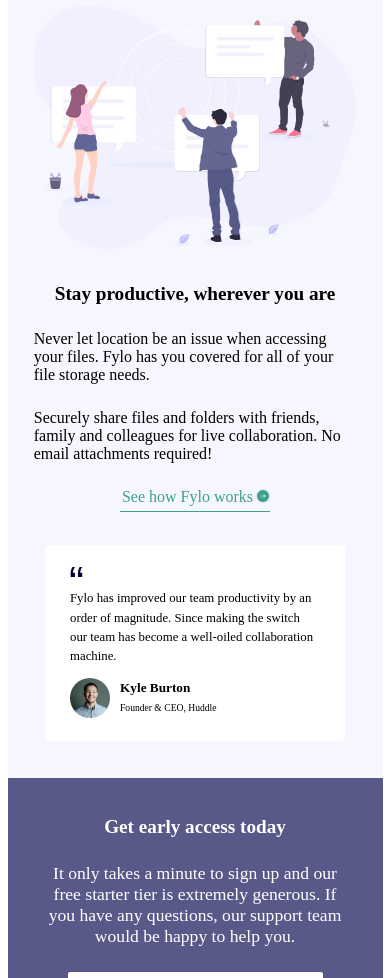
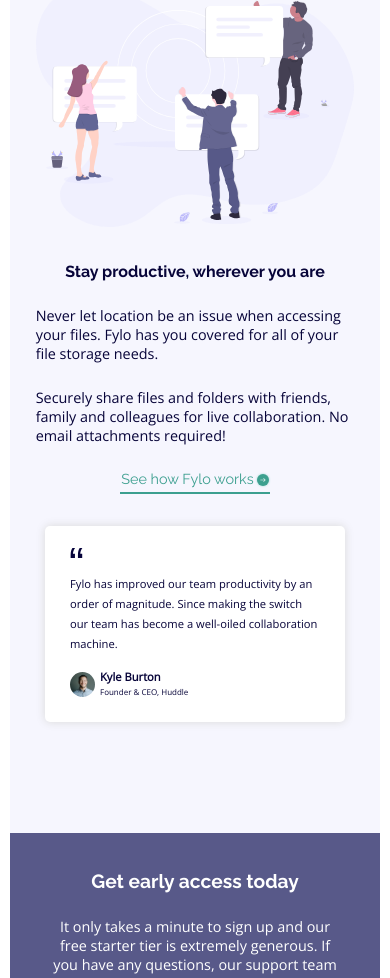
Before and after one commit to Pi-Gul/fylo-landing-page, a plain HTML site: page index.html in a window 390 px wide. Shown: the part 1022-2000 px from the top of the page. Drawn offline with nearby package versions, Linux system fonts and the light colour scheme.

Commit message:
added fonts; adjustments to the mobile design version

```diff
--- a/index.html
+++ b/index.html
@@ -5,6 +5,8 @@
 		<meta charset="UTF-8">
 		<meta name="viewport" content="width=device-width, initial-scale=1.0"> <!-- displays site properly based on user's device -->
 		<link rel="icon" type="image/png" sizes="32x32" href="./images/favicon-32x32.png">
+		<link href="https://fonts.googleapis.com/css?family=Raleway:400,700&display=swap" rel="stylesheet">
+		<link href="https://fonts.googleapis.com/css?family=Open+Sans&display=swap" rel="stylesheet">
 		<title>Frontend Mentor | Fylo landing page with two column layout</title>
 		<link href="./styles/style.css" rel="stylesheet" type="text/css">
 	</head>
--- a/styles/style.css
+++ b/styles/style.css
@@ -20,9 +20,10 @@ html {
 }
 
 body {
-  max-width: 375px;
+  width: 95%;
   margin: 0px auto;
   padding-left: 0px 5px;
+  font-family: "Open Sans", sans-serif;
 }
 
 header {
@@ -38,8 +39,8 @@ main {
   background-size: cover;
 }
 
-header {
-
+header, h1, a {
+  font-family: "Raleway", sans-serif;
 }
 
 p {
@@ -71,13 +72,13 @@ input {
   background-color: hsl(224, 93%, 58%);
   color: white;
   border: 0px;
+  font-weight: bold;
 }
 
 /* Header */
 
 .header {
   margin-bottom: 100px;
-  padding: 0% 3%;
 }
 
 .header-logo {
@@ -86,7 +87,6 @@ input {
 
 .header-nav {
   display: grid;
-  width: 100%;
   justify-items: end;
 }
 
@@ -112,13 +112,14 @@ input {
 }
 
 .section.s1 h1 {
-  font-size: 1.7rem;
+  font-size: 1.6rem;
   text-align: center;
+  color: hsl(238, 22%, 35%);
 }
 
 .section.s1 p {
   text-align: center;
-  font-size: 1.2rem;
+  font-size: 0.9rem;
   color: hsl(238, 22%, 35%);
 }
 
@@ -140,17 +141,19 @@ input {
 /* Section 2 */
 
 .section.s2 {
-  padding: 10% 7%;
+  padding: 10% 7% 30% 7%;
   background-color: hsl(240, 75%, 98%);
 }
 
 .section.s2 h1 {
   text-align: center;
-  font-size: 1.2rem;
+  font-size: 1rem;
+  color: hsl(243, 87%, 12%);
 }
 
 .section.s2 p {
-  font-size: 1rem;
+  font-size: 0.9rem;
+  color: hsl(243, 87%, 12%);
 }
 
 .see-link {
@@ -158,7 +161,7 @@ input {
   width: 150px;
   grid-template-columns: 135px 15px;
   padding-bottom: 5px;
-  border-bottom: 1px solid hsl(170, 45%, 43%);
+  border-bottom: 2px solid hsl(170, 45%, 43%);
   justify-items: center;
   justify-content: end;
   margin: 0% auto;
@@ -167,11 +170,17 @@ input {
 .see-link a {
   color: hsl(170, 45%, 43%);
   text-decoration: none;
+  font-size: 0.9rem;
+}
+
+.icon-arrow {
+  position: relative;
+  top: 2px;
 }
 
 .testimonial {
   display: grid;
-  grid-template: 10px 100px 20px 20px / repeat(10, 1fr);
+  grid-template: 10px 110px 15px 15px / repeat(10, 1fr);
   align-items: center;
   width: 300px;
   background-color: white;
@@ -179,6 +188,8 @@ input {
   padding: 23px 25px;
   border-radius: 5px;
   margin-top: 10%;
+  color: hsl(243, 87%, 12%);
+  box-shadow: 0px 0px 10px hsl(0, 0%, 85%);
 }
 
 .testimonial .icon-quotes {
@@ -189,29 +200,31 @@ input {
 .section.s2 .testimonial p {
   grid-row: 2 / span 1;
   grid-column: 1 / span 10;
-  font-size: 0.8rem;
-  line-height: 1.5;
+  line-height: 1.8;
   margin: 0px;
+  font-size: 0.7rem;
 }
 
 .testimonial .image-face {
   grid-row: 3 / span 2;
-  grid-column: 1 / span 2;
-  max-width: 80%;
+  grid-column: 1 / span 1;
+  max-width: 100%;
   border-radius: 100%;
 }
 
 .testimonial .name {
   grid-row: 3 / span 1;
-  grid-column: 3 / span 4;
-  font-size: 0.83rem;
+  grid-column: 2 / span 4;
+  font-size: 0.7rem;
   font-weight: bold;
+  padding-left: 5px;
 }
 
 .testimonial .job {
   grid-row: 4 / span 1;
-  grid-column: 3 / span 5;
-  font-size: 0.6rem;
+  grid-column: 2 / span 5;
+  font-size: 0.5rem;
+  padding-left: 5px;
 }
 
 /* Section 3 */
@@ -229,7 +242,7 @@ input {
 
 .section.s3 p {
   text-align: center;
-  font-size: 1.1rem;
+  font-size: 0.9rem;
 }
 
 .section.s3 input {
@@ -268,7 +281,7 @@ input {
 }
 
 .section.s4 li {
-  padding: 2% 0%;
+  padding: 3% 0%;
 }
 
 /* Footer */
```
